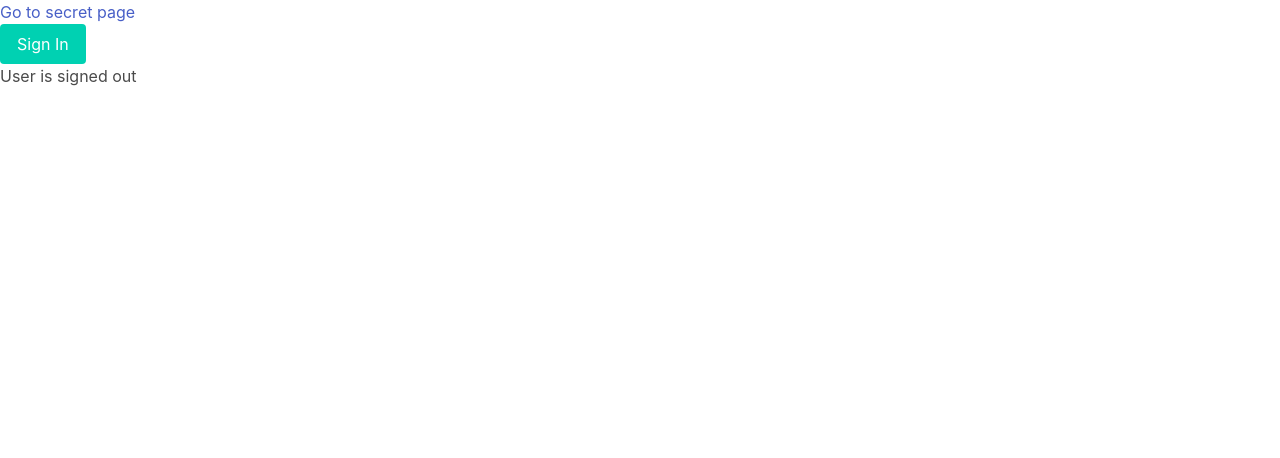
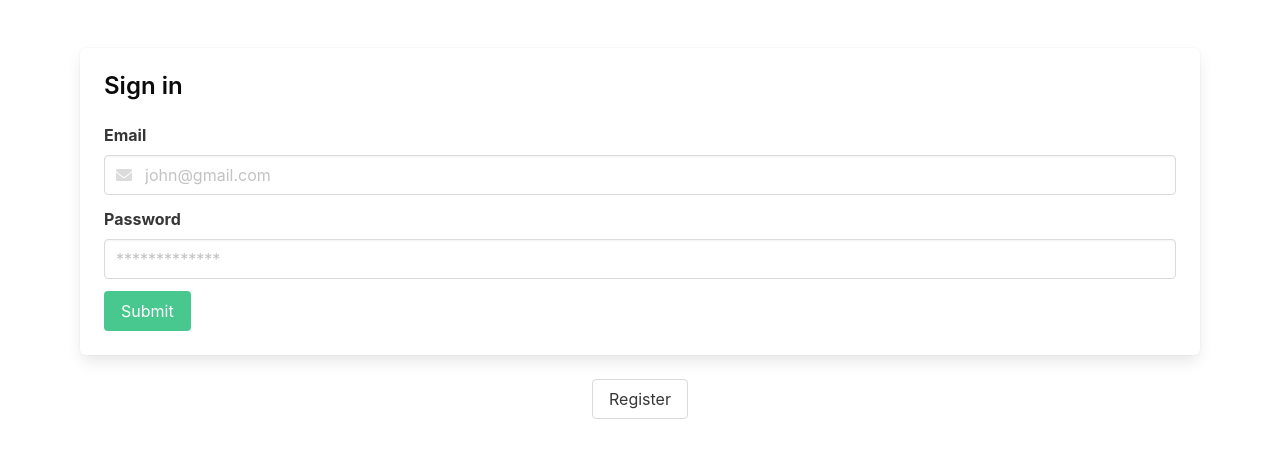
Before and after one commit to kur21/nuxt-3-firebase-auth, a Nuxt app: page / in a window 1280 px wide. Shown: the top 458 px of the page. Built offline with nearby package versions, Linux system fonts and the light colour scheme; no server answers.

Commit message:
add signup and signin in app

```diff
--- a/app.vue
+++ b/app.vue
@@ -1,9 +1,51 @@
 <template>
-    <div>
-        <NuxtPage/>
+    <div class="container mt-6" v-if="!firebaseUser">
+        <AuthFirebase v-if="showRegisterForm" class="box px-5 py-5 mx-4" title="Register" @submit="register" :form="registerForm" :message="registerMessage" />
+
+        <AuthFirebase v-else class="box px-5 py-5 mx-4" title="Sign in" @submit="signIn" :form="signInForm" />
+
+        <div class="level">
+            <div class="level-item has-text-centered">
+                <button class="button" @click="showRegisterForm = !showRegisterForm">
+                    {{ showRegisterForm ? 'Sign In' : 'Register' }}
+                </button>
+            </div>
+        </div>
     </div>
+
+    <NuxtPage v-else/>
 </template>
 
 <script setup>
 console.log('---App---')
+
+const firebaseUser = useFirebaseUser();
+const showRegisterForm = ref(false)
+const registerForm = ref({
+    email: "",
+    password: ""
+});
+const signInForm = ref({
+    email: "",
+    password: ""
+});
+
+const register = async () => {
+    console.log(registerForm.value);
+    const credentials = await createUser(registerForm.value.email, registerForm.value.password);
+    registerForm.value = { email: "", password: "" };
+    if (credentials) {
+        registerMessage.value = `Successfully registered: ${credentials.user.email}`
+        clearTimeout(timeout.value)
+        timeout.value = setTimeout(() => {
+            registerMessage.value = ""
+        }, 3000);
+    }
+};
+
+const signIn = () => {
+    console.log(signInForm.value);
+    signInUser(signInForm.value.email, signInForm.value.password);
+    signInForm.value = { email: "", password: "" };
+};
 </script>
--- a/pages/firebase.vue
+++ b/pages/firebase.vue
@@ -26,7 +26,6 @@
 </template>
 
 <script setup>
-// import { signOutUser } from "../composables/useFirebase";
 const timeout = ref(null)
 const registerForm = ref({
     email: "",
--- a/pages/index.vue
+++ b/pages/index.vue
@@ -1,9 +1,8 @@
 <template>
-    <div>
+    <div class="container mx-auto">
         <div>
             <NuxtLink to="/secret">Go to secret page</NuxtLink>
         </div>
-        <button class="button is-primary" @click="signIn" v-if="!firebaseUser">Sign In</button>
         <button class="button is-danger" @click="signOut" v-if="firebaseUser">Sign Out</button>
         <div v-if="firebaseUser">
             <client-only>
@@ -16,13 +15,6 @@
 
 <script setup>
 const firebaseUser = useFirebaseUser()
-
-async function signIn() {
-    const email = 'test1@gmail.com'
-    const password = '123456'
-    await signInUser(email, password)
-}
-
 async function signOut() {
     await signOutUser()
 }
```
